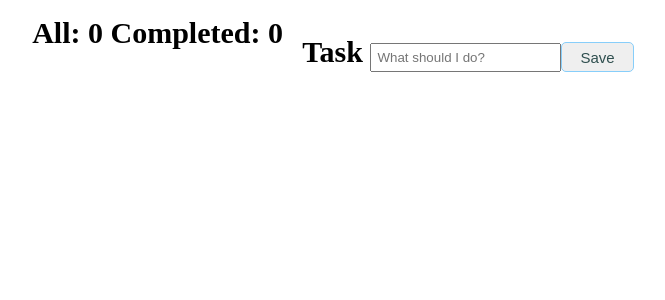
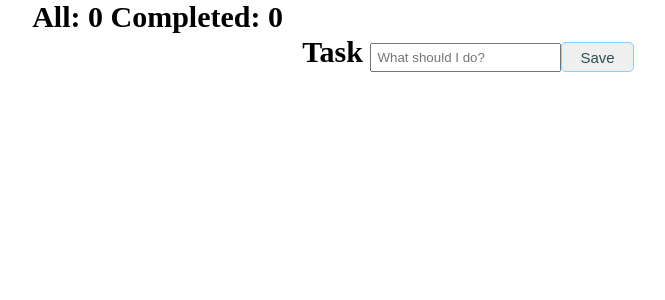
Before and after one commit to Kaniuk/React, a React (Create React App) app: page / in a window 1280 px wide. Shown: the top 300 px of the page, without its empty margins (177-842 px from the left). Built offline with nearby package versions, Linux system fonts and the light colour scheme.

Commit message:
Add counter to classwork 5

```diff
--- a/src/components/task/task.css
+++ b/src/components/task/task.css
@@ -10,10 +10,11 @@ label.completed {
     margin: 20px;
 
 }
-.counter{
+
+.counter {
     position: fixed;
     right: 820px;
-    top: 2%;
+    top: 0;
     font-size: 30px;
     font-weight: bold;
 }
```
